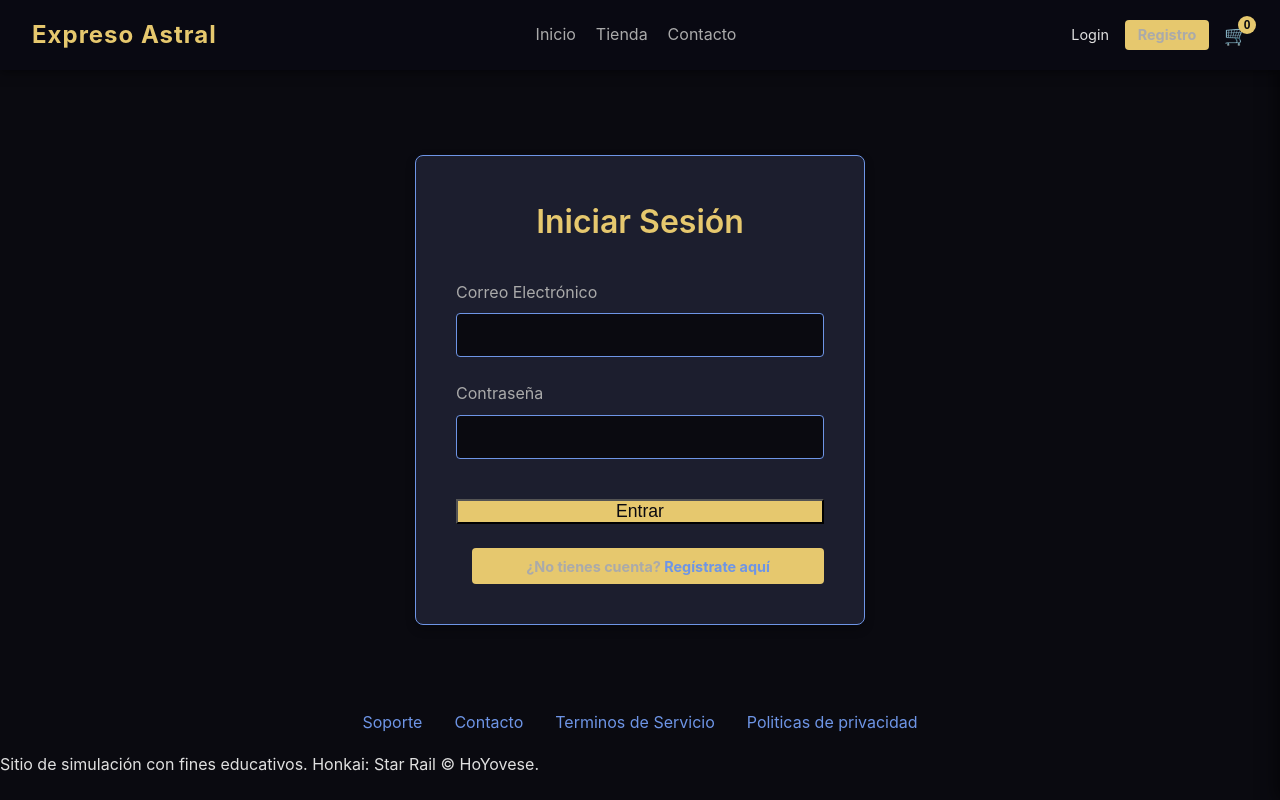
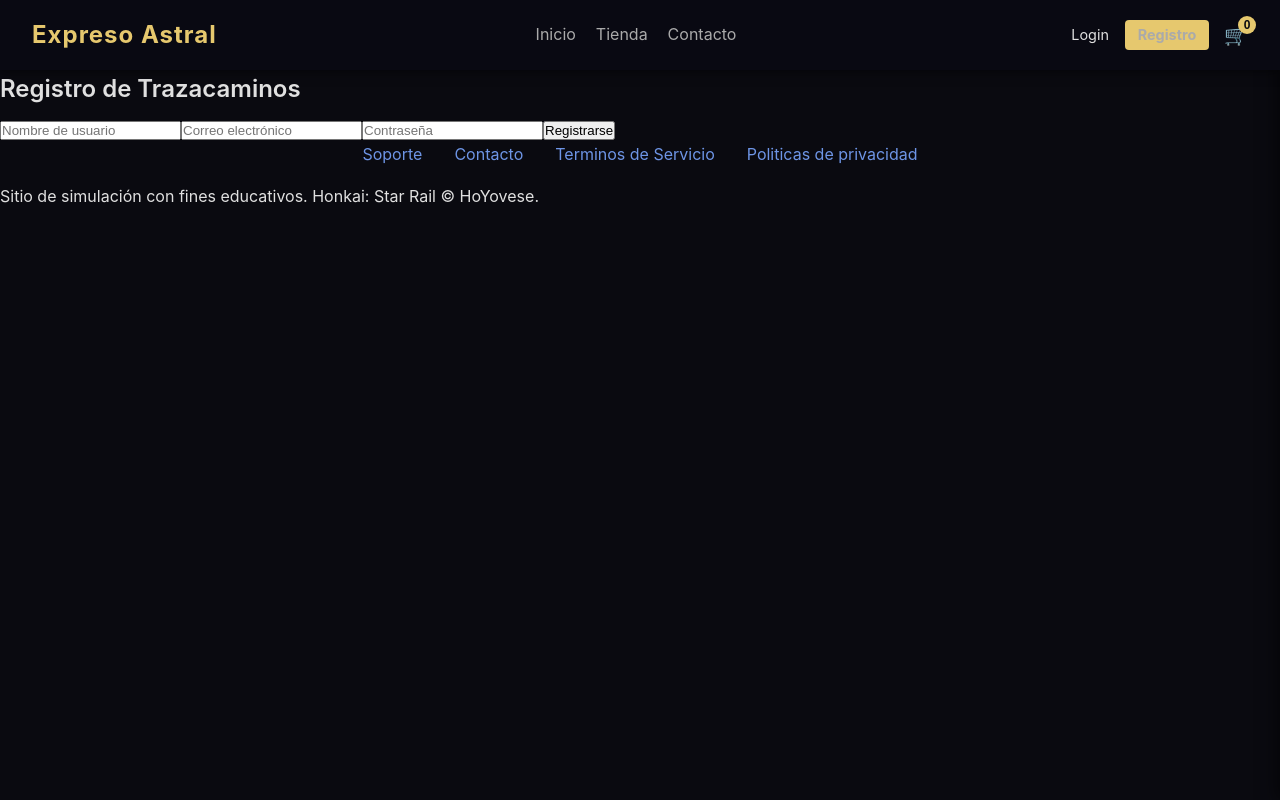
Before and after one commit to 24DeMarzo/frontend-star-rail, a React (Vite) app: page /login in a window 1280 px wide. Built offline with nearby package versions, Linux system fonts and the light colour scheme.

Commit message:
Frontend actualizado

```diff
--- a/src/pages/AdminPage.jsx
+++ b/src/pages/AdminPage.jsx
@@ -10,19 +10,15 @@ function AdminPage() {
   const [users, setUsers] = useState([]);
   const [messages, setMessages] = useState([]);
 
-  // Estado para el Modal de Productos
   const [isModalOpen, setIsModalOpen] = useState(false);
   const [editingProduct, setEditingProduct] = useState(null);
   const [formData, setFormData] = useState({ nombre: '', precio: '', imagen: '' });
 
-  // DEFINICIÓN DE LA FUNCIÓN DE CARGA (FUERA DEL USEEFFECT)
   const fetchAllData = async () => {
     try {
-      // 1. Cargar Estadísticas
       const resStats = await fetch(`${API_BASE_URL}/api/dashboard-stats`);
       if(resStats.ok) setStats(await resStats.json());
 
-      // 2. Cargar Productos
       const resProd = await fetch(`${API_BASE_URL}/api/products`);
       if(resProd.ok) setProducts(await resProd.json());
 
@@ -46,11 +42,9 @@ function AdminPage() {
       navigate('/');
       return;
     }
-    // Llamamos a la función que definimos arriba
     fetchAllData();
   }, [navigate]);
 
-  // --- FUNCIONES DE PRODUCTOS ---
   const handleEditClick = (product) => {
     setEditingProduct(product);
     setFormData({ nombre: product.nombre, precio: product.precio, imagen: product.imagen });
@@ -90,7 +84,7 @@ function AdminPage() {
       setIsModalOpen(false);
       fetchAllData();
     } catch (error) {
-      alert("Error guardando producto");
+      console.error("Error borrando:", error);
     }
   };
 
--- a/src/pages/LoginPage.jsx
+++ b/src/pages/LoginPage.jsx
@@ -1,79 +1,64 @@
 import React, { useState } from 'react';
-import { Link, useNavigate, useOutletContext } from 'react-router-dom';
-import API_BASE_URL from '../apiConfig';
+import { useNavigate } from 'react-router-dom';
 
-function LoginPage() {
-  const [email, setEmail] = useState('');
-  const [password, setPassword] = useState('');
-  const { onLogin } = useOutletContext();
+function RegisterPage() {
+  const [formData, setFormData] = useState({ username: '', email: '', password: '' });
   const navigate = useNavigate();
 
-  const handleSubmit = async (event) => {
-    event.preventDefault();
+  const handleChange = (e) => {
+    setFormData({ ...formData, [e.target.name]: e.target.value });
+  };
+
+  const handleSubmit = async (e) => {
+    e.preventDefault();
+    console.log("Enviando datos a la nube...", formData);
 
     try {
-      const response = await fetch(`${API_BASE_URL}/api/login`, {
+      const response = await fetch('https://backend-star-rail-production.up.railway.app/api/register', {
         method: 'POST',
         headers: {
-          'Content-Type': 'application/json',
+          'Content-Type': 'application/json'
         },
-        body: JSON.stringify({ email, password }),
+        body: JSON.stringify(formData)
       });
 
+      console.log("Respuesta del servidor (Status):", response.status);
+
       const data = await response.json();
+      console.log("Respuesta del servidor (Data):", data);
 
       if (response.ok) {
-        onLogin(data);
-        navigate('/perfil');
+        alert("¡Registro Exitoso! Ahora inicia sesión.");
+        navigate('/login');
       } else {
-        alert(data.message);
+        alert("Error: " + (data.message || "No se pudo registrar"));
       }
-
     } catch (error) {
-      console.error('Error al conectar con el servidor:', error);
-      alert('No se pudo conectar con el servidor. Intenta más tarde.');
+      console.error("Error GRAVE de conexión:", error);
+      alert("Error de conexión. Revisa la consola (F12) para ver detalles.");
     }
   };
 
   return (
-    <main className="login-container">
-      <form className="login-form" onSubmit={handleSubmit}>
-        <h2>Iniciar Sesión</h2>
-
-        <div className="form-group">
-          <label htmlFor="email">Correo Electrónico</label>
-          <input
-            type="email"
-            id="email"
-            name="email"
-            required
-            value={email}
-            onChange={(e) => setEmail(e.target.value)}
-          />
-        </div>
-
-        <div className="form-group">
-          <label htmlFor="password">Contraseña</label>
-          <input
-            type="password"
-            id="password"
-            name="password"
-            required
-            value={password}
-            onChange={(e) => setPassword(e.target.value)}
-          />
-        </div>
-
-        <button type="submit" className="cta-button cta-gold login-button">
-          Entrar
-        </button>
-
-        <p className="register-link">
-          ¿No tienes cuenta? <Link to="/register">Regístrate aquí</Link>
-        </p>
+    <div className="auth-container">
+      <h2>Registro de Trazacaminos</h2>
+      <form onSubmit={handleSubmit}>
+        <input
+          type="text" name="username" placeholder="Nombre de usuario"
+          onChange={handleChange} required
+        />
+        <input
+          type="email" name="email" placeholder="Correo electrónico"
+          onChange={handleChange} required
+        />
+        <input
+          type="password" name="password" placeholder="Contraseña"
+          onChange={handleChange} required
+        />
+        <button type="submit">Registrarse</button>
       </form>
-    </main>
+    </div>
   );
 }
 
-export default LoginPage;
+export default RegisterPage;
```
